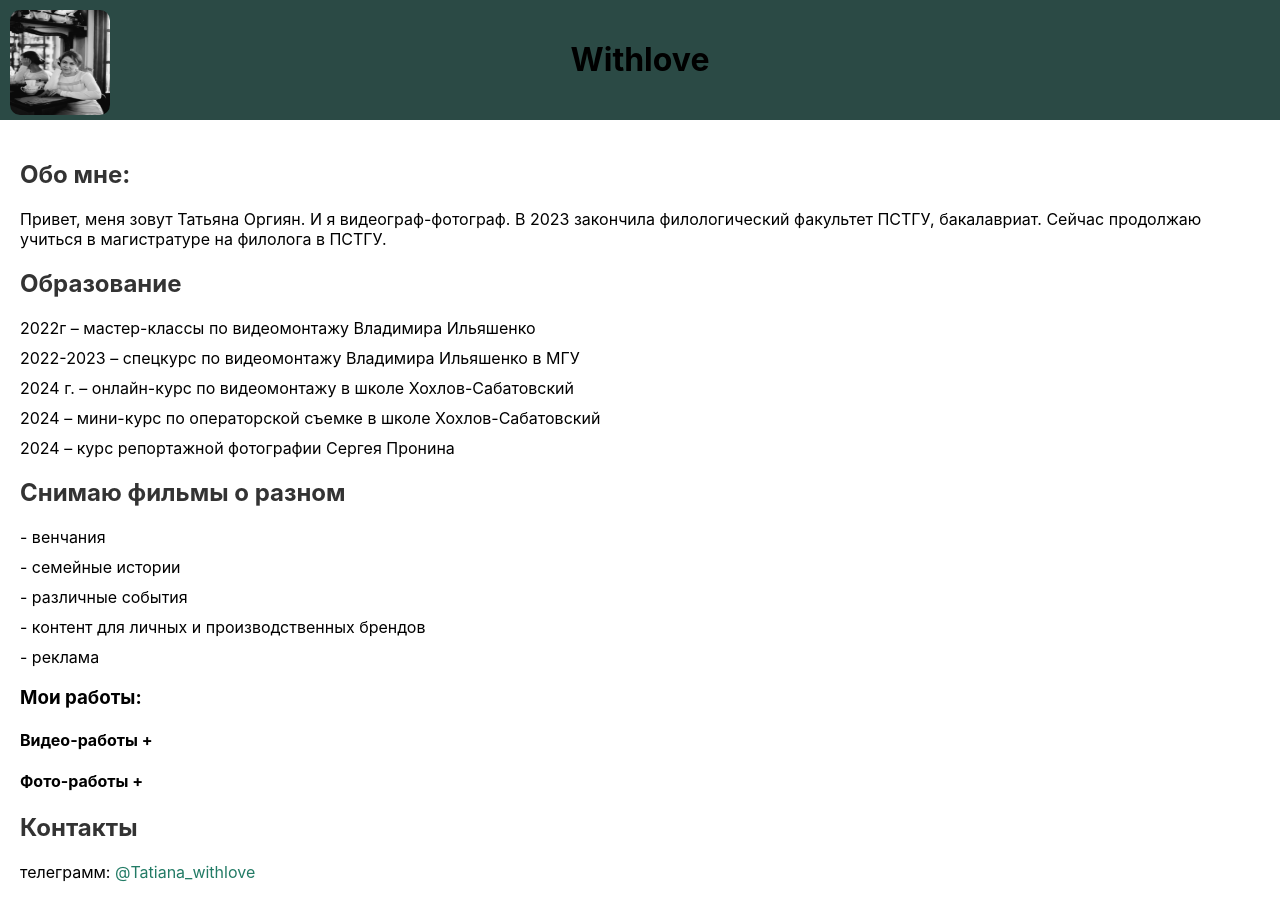
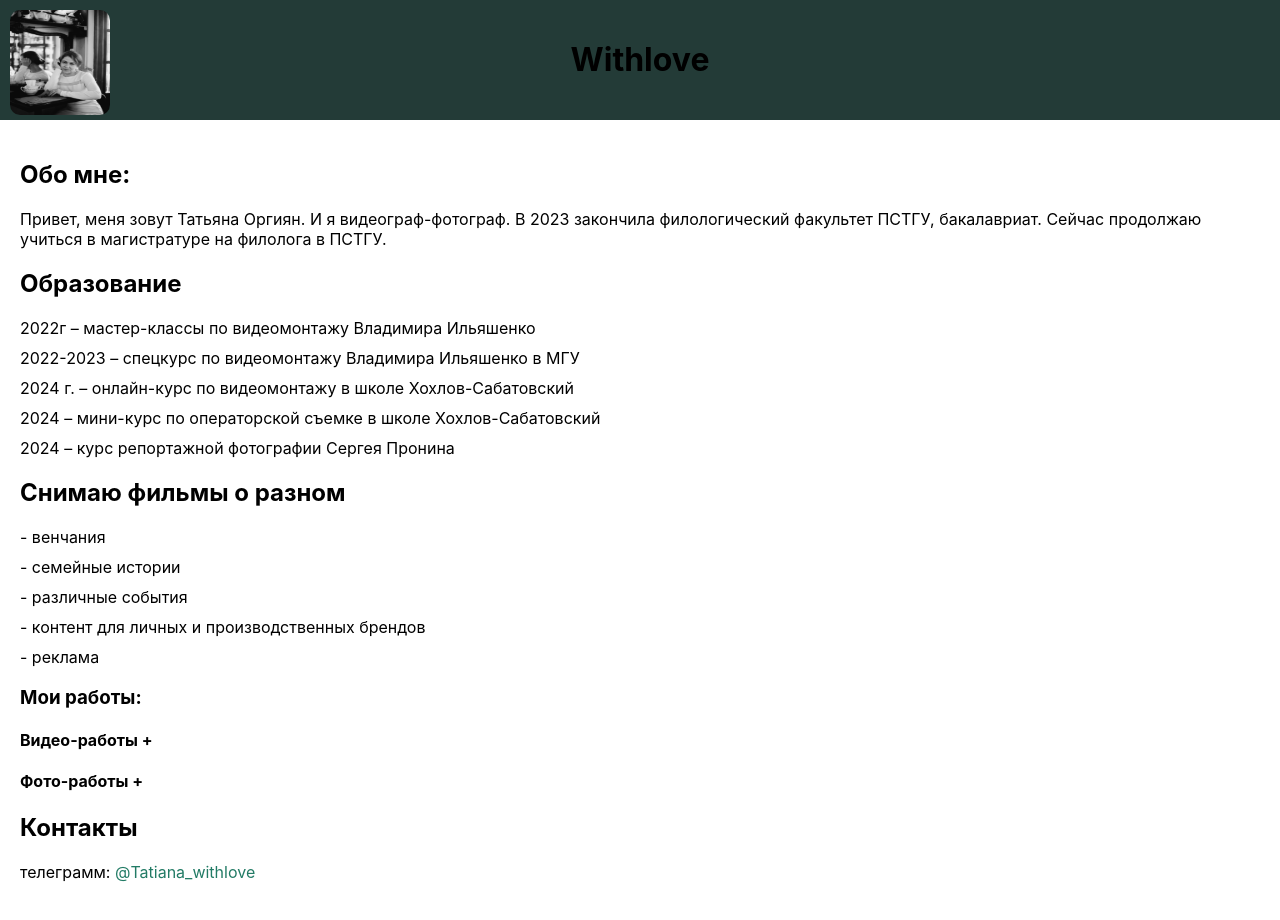
Before and after one commit to 5v374/Withlove, a React (Create React App) app: page / in a window 1280 px wide. Built offline with nearby package versions, Linux system fonts and the light colour scheme.

Commit message:
changing the theme

```diff
--- a/src/App.css
+++ b/src/App.css
@@ -1,12 +1,24 @@
+
+body {
+  background-color: white;
+  color: black;
+}
+
+@media (prefers-color-scheme: dark) {
+  body {
+      background-color: black;
+      color: white;
+  }
+}
 h1 {
   text-align: center;
   margin-top: 20px;
 }
 
 .App-header {
-  background-color: #2b4a45;
+  background-color: #233b37;
   padding: 20px;
-  color: rgb(0, 0, 0);
+
   position: relative;
 }
 
@@ -27,9 +39,7 @@ section {
   margin: 20px 0;
 }
 
-h2 {
-  color: #333;
-}
+
 
 ul {
   list-style-type: none;
```
Also changed, not shown: src/components/Work.jsx (line endings or trailing spaces).
